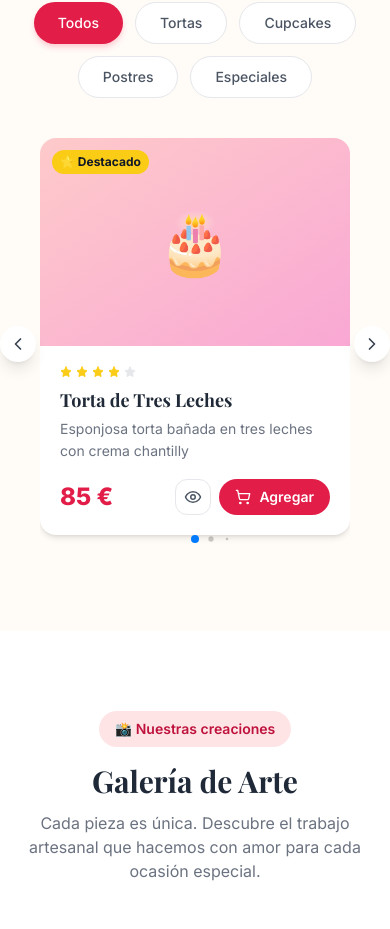
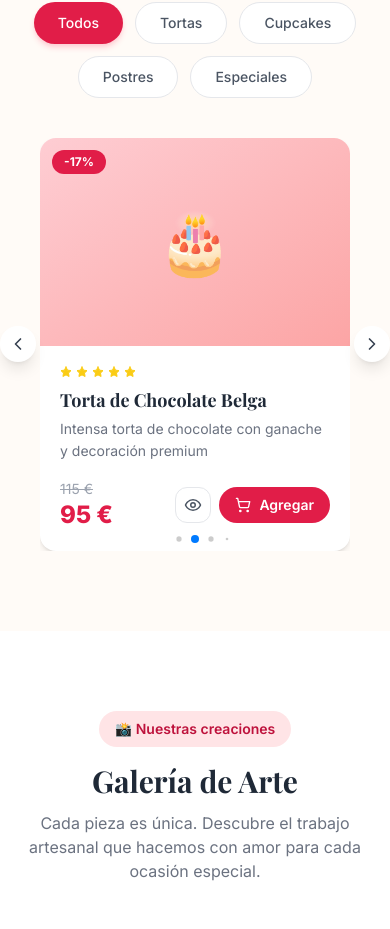
Before and after one commit to ingsteven1308-code/PasteleriaElPaisa, a React (Vite) app: page / in a window 390 px wide. Shown: the part 1908-2837 px from the top of the page. Built offline with nearby package versions, Linux system fonts and the light colour scheme; a web font is replaced by a local one.

Commit message:
slide automatico para mobile producto catalogo

```diff
--- a/src/components/Products.jsx
+++ b/src/components/Products.jsx
@@ -138,7 +138,9 @@ export default function Products({ onProductDetail }) {
             items={filtered}
             renderItem={renderProductCard}
             gridCols={4}
-            autoplay={false}
+            autoplay={true}
+            autoplayDelay={3500}
+            singleOnMobileTablet={true}
             showArrows={true}
             showIndicators={true}
             className="px-6"
--- a/src/components/ResponsiveCarousel.jsx
+++ b/src/components/ResponsiveCarousel.jsx
@@ -30,15 +30,19 @@ export default function ResponsiveCarousel({
   showArrows = true,
   showIndicators = true,
   className = '',
+  // If true, force 1 slide per view on both mobile and tablet
+  singleOnMobileTablet = false,
 }) {
   const [isDesktop, setIsDesktop] = useState(window.innerWidth >= 1024);
   const [isMobile, setIsMobile] = useState(window.innerWidth < 768);
+  const [isTablet, setIsTablet] = useState(window.innerWidth >= 768 && window.innerWidth < 1024);
   const swiperRef = useRef(null);
 
   useEffect(() => {
     const handleResize = () => {
       setIsDesktop(window.innerWidth >= 1024);
       setIsMobile(window.innerWidth < 768);
+      setIsTablet(window.innerWidth >= 768 && window.innerWidth < 1024);
     };
 
     window.addEventListener('resize', handleResize);
@@ -65,7 +69,12 @@ export default function ResponsiveCarousel({
   }
 
   // Mobile & Tablet carousel layout
-  const slidesPerView = isMobile ? 1 : 2;
+  let slidesPerView;
+  if (singleOnMobileTablet && (isMobile || isTablet)) {
+    slidesPerView = 1;
+  } else {
+    slidesPerView = isMobile ? 1 : 2;
+  }
 
   return (
     <div className={`relative carousel-container ${className}`}>
```
